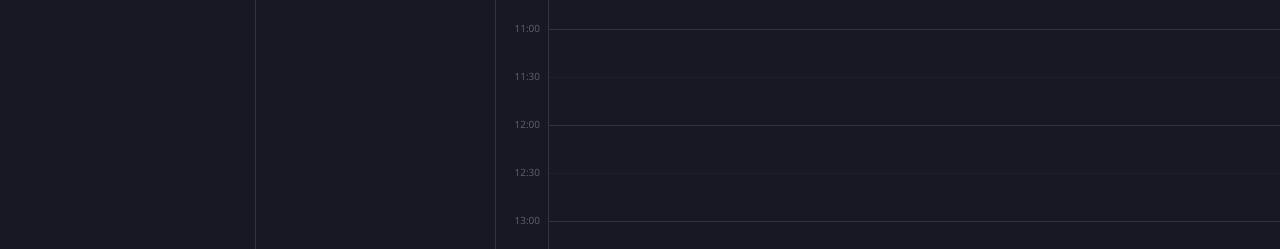
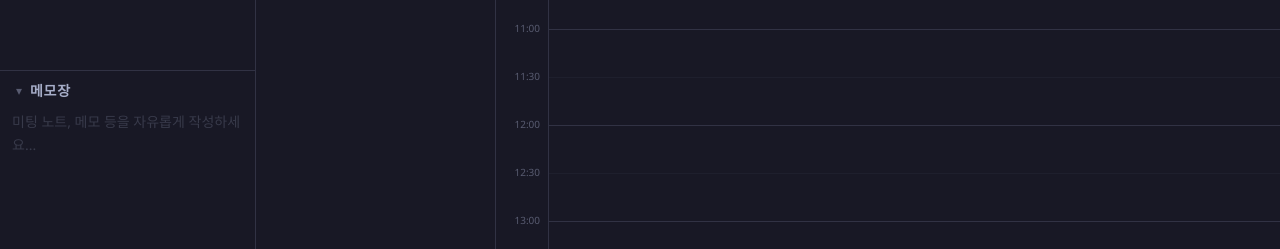
Before and after one commit to junodpark310-rgb/TODO, a React (Vite) app: page / in a window 1280 px wide. Shown: the part 551-800 px from the top of the page. Built offline with nearby package versions, Linux system fonts and the light colour scheme.

Commit message:
feat: 날짜별 메모장 기능 추가 (접기/펴기)
왼쪽 패널 하단에 날짜별 메모장 추가. 미팅 중 자유롭게 메모 작성 가능.
접기/펴기 토글, localStorage 자동 저장, 데스크탑/모바일 모두 지원.

```diff
--- a/src/components/layout/DesktopLayout.tsx
+++ b/src/components/layout/DesktopLayout.tsx
@@ -1,12 +1,16 @@
 import { BrainDumpPanel } from '../brain-dump/BrainDumpPanel'
 import { BigThreePanel } from '../big-three/BigThreePanel'
 import { TimelineView } from '../calendar/TimelineView'
+import { NotePanel } from '../note/NotePanel'
 
 export function DesktopLayout() {
   return (
     <main className="flex flex-1 overflow-hidden">
-      <div className="w-64 flex-shrink-0 border-r border-overlay overflow-hidden">
-        <BrainDumpPanel />
+      <div className="w-64 flex-shrink-0 border-r border-overlay overflow-hidden flex flex-col">
+        <div className="flex-1 min-h-0 overflow-hidden">
+          <BrainDumpPanel />
+        </div>
+        <NotePanel />
       </div>
       <div className="w-60 flex-shrink-0 border-r border-overlay overflow-hidden">
         <BigThreePanel />
--- a/src/components/layout/MobileLayout.tsx
+++ b/src/components/layout/MobileLayout.tsx
@@ -1,6 +1,7 @@
 import { BrainDumpPanel } from '../brain-dump/BrainDumpPanel'
 import { BigThreePanel } from '../big-three/BigThreePanel'
 import { TimelineView } from '../calendar/TimelineView'
+import { NotePanel } from '../note/NotePanel'
 
 type MobileTab = 'dump' | 'timeline'
 
@@ -27,6 +28,7 @@ export function MobileLayout({ activeTab, onTabChange }: Props) {
             <div className="flex-1 min-h-0 overflow-hidden">
               <BrainDumpPanel />
             </div>
+            <NotePanel />
           </div>
         )}
         {activeTab === 'timeline' && <TimelineView />}
--- /dev/null
+++ b/src/components/note/NotePanel.tsx
@@ -0,0 +1,54 @@
+import { useState, useRef, useEffect } from 'react'
+import { useNoteStore } from '../../stores/useNoteStore'
+import { useTaskStore } from '../../stores/useTaskStore'
+
+export function NotePanel() {
+  const selectedDate = useTaskStore((s) => s.selectedDate)
+  const getNote = useNoteStore((s) => s.getNote)
+  const setNote = useNoteStore((s) => s.setNote)
+
+  const [isOpen, setIsOpen] = useState(true)
+  const textareaRef = useRef<HTMLTextAreaElement>(null)
+
+  const content = getNote(selectedDate)
+
+  useEffect(() => {
+    if (isOpen && textareaRef.current) {
+      const el = textareaRef.current
+      el.style.height = 'auto'
+      el.style.height = `${el.scrollHeight}px`
+    }
+  }, [content, isOpen])
+
+  return (
+    <div className="flex flex-col min-h-0 border-t border-overlay">
+      <button
+        onClick={() => setIsOpen((v) => !v)}
+        className="flex items-center gap-2 px-4 py-2.5 text-left hover:bg-overlay/30 transition-colors"
+      >
+        <span className="text-xs text-muted">{isOpen ? '▾' : '▸'}</span>
+        <span className="text-sm font-semibold text-subtext uppercase tracking-wider">
+          메모장
+        </span>
+        {!isOpen && content.length > 0 && (
+          <span className="text-xs text-muted ml-auto truncate max-w-[100px]">
+            {content.split('\n')[0]}
+          </span>
+        )}
+      </button>
+
+      {isOpen && (
+        <div className="flex-1 min-h-0 px-3 pb-3 overflow-y-auto">
+          <textarea
+            ref={textareaRef}
+            value={content}
+            onChange={(e) => setNote(selectedDate, e.target.value)}
+            placeholder="미팅 노트, 메모 등을 자유롭게 작성하세요..."
+            className="w-full min-h-[120px] bg-transparent text-text text-sm leading-relaxed resize-none outline-none placeholder:text-muted/50"
+            spellCheck={false}
+          />
+        </div>
+      )}
+    </div>
+  )
+}
--- /dev/null
+++ b/src/stores/useNoteStore.ts
@@ -0,0 +1,26 @@
+import { create } from 'zustand'
+import { persist } from 'zustand/middleware'
+
+interface NoteStore {
+  /** 날짜별 메모 { 'YYYY-MM-DD': 'content' } */
+  notes: Record<string, string>
+
+  getNote: (date: string) => string
+  setNote: (date: string, content: string) => void
+}
+
+export const useNoteStore = create<NoteStore>()(
+  persist(
+    (set, get) => ({
+      notes: {},
+
+      getNote: (date) => get().notes[date] ?? '',
+
+      setNote: (date, content) =>
+        set((state) => ({
+          notes: { ...state.notes, [date]: content },
+        })),
+    }),
+    { name: 'timebox-notes' }
+  )
+)
```
